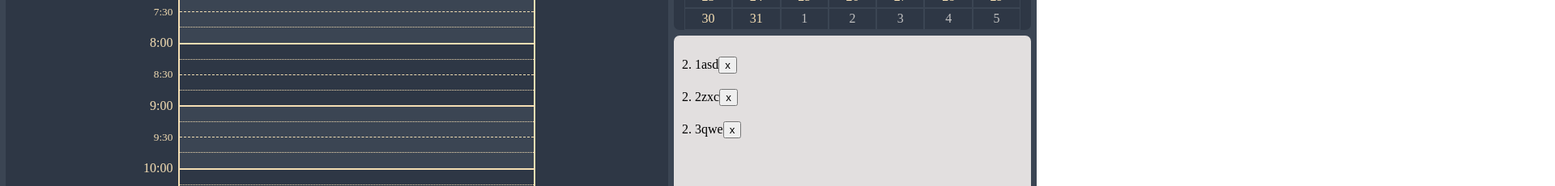
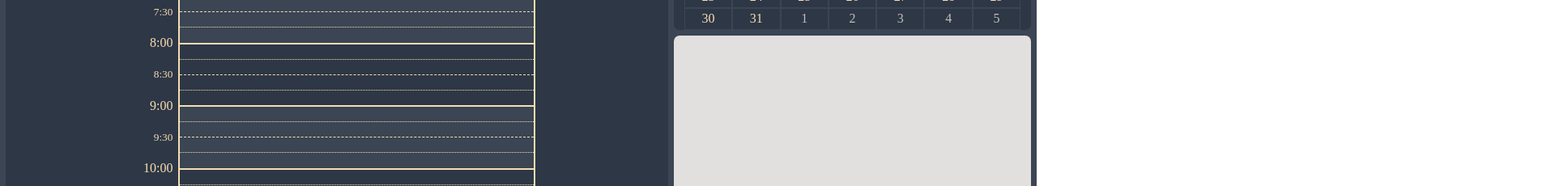
Before and after one commit to mk99995/Akartta, a React (Vite) app: page / in a window 1280 px wide. Shown: the part 203-433 px from the top of the page at 81% size, 1920 px wide, since content can reach past the window. Built offline with nearby package versions, Linux system fonts and the light colour scheme.

Commit message:
made todo items dynamic

```diff
--- a/src/components/TodoList/TodoList.tsx
+++ b/src/components/TodoList/TodoList.tsx
@@ -6,11 +6,7 @@ import TodoItems from "./components/TodoItems";
 import { ListItem } from "./interface";
 
 const TodoList = (): JSX.Element => {
-  const [listItems, setListItems] = useState<string[]>([
-    "1asd",
-    "2zxc",
-    "3qwe",
-  ]);
+  const [listItems, setListItems] = useState<string[]>([]);
 
   return (
     <div className="TodoList window">
--- a/src/components/TodoList/components/TodoItems.tsx
+++ b/src/components/TodoList/components/TodoItems.tsx
@@ -21,32 +21,29 @@ const TodoItems = ({
 
     setListItems(listItems.filter((item, index) => index !== deletedIndex));
   };
+  let layout: Layout[] = listItems.map((item, index) => {
+    return { i: index.toString(), x: 1, y: index, w: 1, h: 1 };
+  });
 
-  const [todoLayout, setTodoLayout] = useState<Layout[]>([
-    { i: "1", x: 1, y: 1, w: 1, h: 1 },
-    { i: "2", x: 1, y: 2, w: 1, h: 1 },
-    { i: "3", x: 1, y: 3, w: 1, h: 1 },
-  ]);
+  const [todoLayout, setTodoLayout] = useState<Layout[]>(layout);
 
   return (
     <div className="TodoItems">
       <GridLayout
         className="layout"
-        // layout={todoLayout}
-        onDragStop={(layout) => setTodoLayout(layout)}
         cols={1}
         rowHeight={30}
         width={1200}
-        // onLayoutChange={(layout) => {
-        //   // if(layout)
-        //   // setTodoLayout(layout);
-        //   // console.log(Object.values(todoLayout[0])[2]);
-        // }}
+        onLayoutChange={(layout) => {
+          setTodoLayout(layout);
+        }}
       >
         {listItems.map((item, index) => {
           return (
             <p key={index.toString()}>
-              {Object.values(todoLayout[index])[3] + 1 + ". " + item}
+              {todoLayout[index]
+                ? Object.values(todoLayout[index])[3] + 1 + ". " + item
+                : ""}
               <button onClick={(): void => handleDelete(index)}>x</button>
             </p>
           );
```
